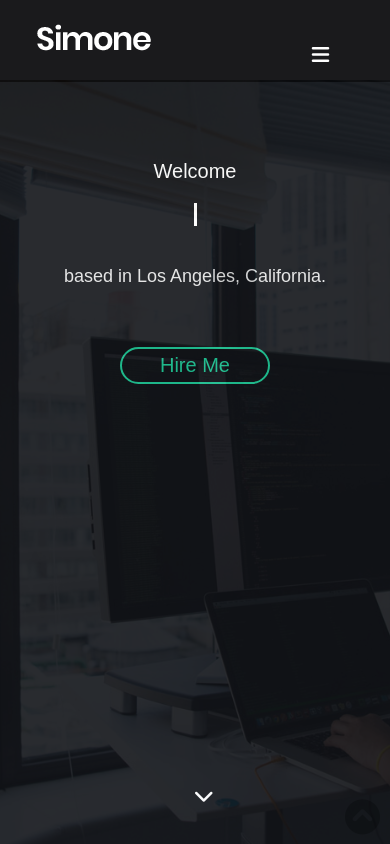
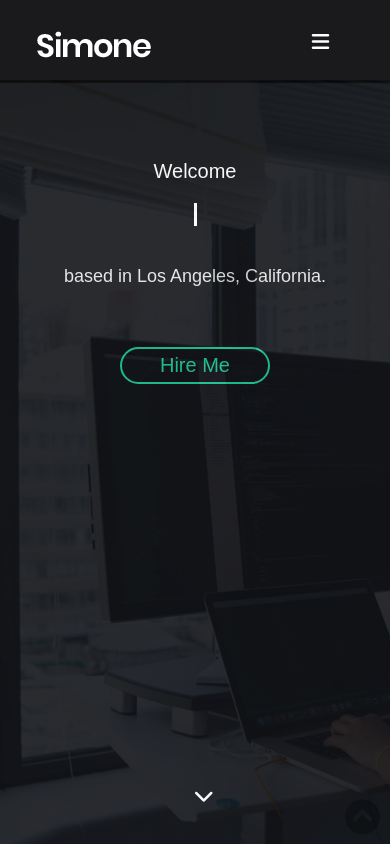
Before and after one commit to AhmedNabil124/Simone_Project, a plain HTML site: page index.html in a window 390 px wide. Shown: the top 844 px of the page. Drawn offline with Linux system fonts and the light colour scheme.

Commit message:
Update style.css

```diff
--- a/css/style.css
+++ b/css/style.css
@@ -78,7 +78,7 @@
   font-size: 20px;
   float: right;
   margin-right: 0px;
-  margin-top: 30px;
+  margin-top: 10px;
   cursor: pointer;
   display: none;
 }
@@ -918,7 +918,7 @@ footer {
 
   .home .home-content {
     width: 100%;
-    padding: 0.9rem 7%;
+    padding: 1.3rem 7%;
   }
 
   .home .home-content .text {
```
